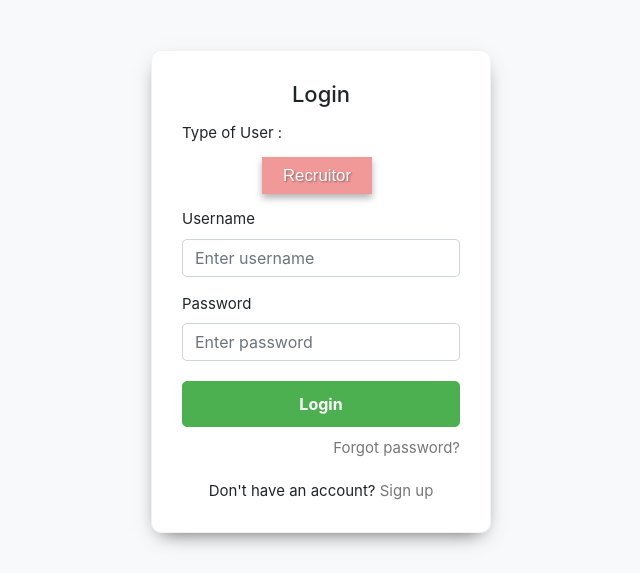
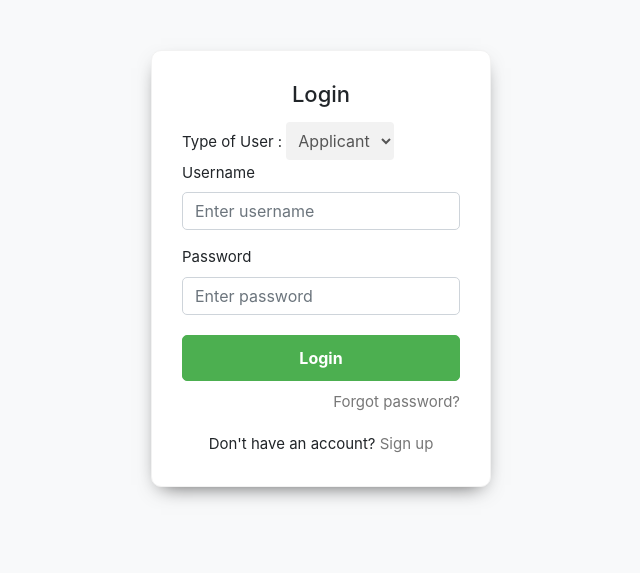
Before and after one commit to Mehekjain05/Hireme-, a Node server app: page /recruiter/login in a window 1280 px wide. Shown: the top 573 px of the page, without its empty margins (319-959 px from the left). Run offline with Node 20, Linux system fonts and the light colour scheme; some libraries are stand-ins or nearby versions.

Commit message:
option  again  page

```diff
--- a/views/Recruiter/Login.ejs
+++ b/views/Recruiter/Login.ejs
@@ -80,94 +80,36 @@
             color: #555;
         }
 
-        .toggle {
-            margin-left: 80px;
-            margin-top: 4px;
-            --width: 110px;
-            --height: calc(var(--width) / 3);
-
-            position: relative;
-            display: inline-block;
-            width: var(--width);
-            height: var(--height);
-            box-shadow: 0px 4px 7px rgba(0, 0, 0, 0.3);
-            cursor: pointer;
-
+        select {
+            font-size: 16px;
+            padding: 8px;
+            border: none;
+            background-color: #f2f2f2;
+            color: #555;
+            border-radius: 4px;
         }
 
-        .toggle input {
-            display: none;
+        select:hover {
+            background-color: #ddd;
         }
 
-        .toggle .labels {
-            position: absolute;
-            top: 0;
-            left: 0;
-            width: 100%;
-            height: 100%;
-            font-size: 14px;
-            font-family: sans-serif;
-            transition: all 0.4s ease-in-out;
-        }
-
-        .toggle .labels::after {
-            content: attr(data-off);
-            position: absolute;
-            display: flex;
-            justify-content: center;
-            align-items: center;
-            top: 0;
-            left: 0;
-            height: 100%;
-            width: 100%;
-            color: white;
-            background-color: #f19999;
-            text-shadow: 1px 1px 2px rgba(0, 0, 0, 0.4);
-            transition: all 0.4s ease-in-out;
-            font-size: larger;
-        }
-
-        .toggle .labels::before {
-            content: attr(data-on);
-            position: absolute;
-            display: flex;
-            justify-content: center;
-            align-items: center;
-            top: 0;
-            left: 0;
-            height: 100%;
-            width: 100%;
-            color: #ffffff;
-            background-color: #4fe132;
-            text-align: center;
-            opacity: 0;
-            text-shadow: 1px 1px 2px rgba(255, 255, 255, 0.4);
-            transition: all 0.4s ease-in-out;
-            font-size: larger;
-        }
-
-        .toggle input:checked~.labels::after {
-            /* flip 180deg */
-            transform: rotateY(180deg);
-            opacity: 0;
-        }
-
-        .toggle input:checked~.labels::before {
-            transform: rotateY(180deg) scale(-1, 1);
-            opacity: 1;
+        select:focus {
+            outline: none;
+            box-shadow: 0 0 8px rgba(0, 0, 0, 0.2);
         }
     </style>
 </head>
 
 <body>
-    <div class="login-form" >
+    <div class="login-form">
         <form action="/recruiter/login" method="post">
             <h2>Login</h2>
             <label>Type of User : </label>
-            <label class="toggle" >
-                <input type="checkbox" name="toggle" id="toggle">
-                <span class="labels"  data-on="User" data-off="Recruitor"></span>
-            </label>
+            <select id="cars" name="cars">
+                <option value="user">Applicant</option>
+                <option value="recruitor">Recruitor</option>
+            </select>
+
             <div class="form-group">
                 <label for="username">Username</label>
                 <input type="text" class="form-control" id="username" name="username" placeholder="Enter username">
```
